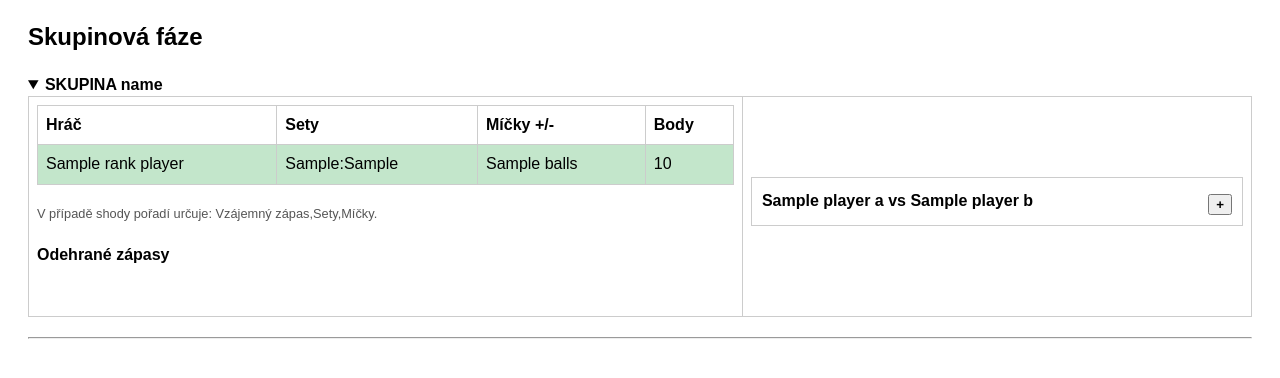
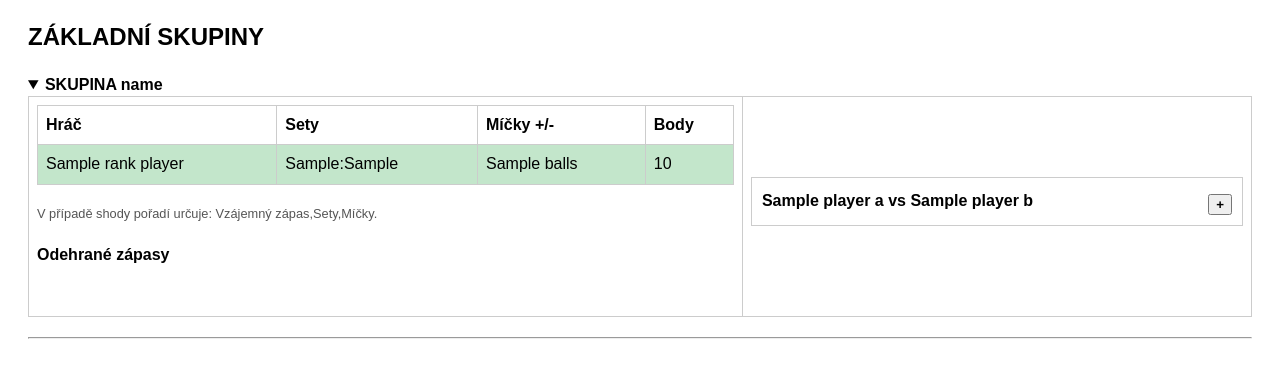
Before and after one commit to Badsoul01/tournament_app, a Flask app: template templates/groups.html in a window 1280 px wide. Shown: the part 159-537 px from the top of the page. Run offline with Flask 3, Linux system fonts and the light colour scheme; the template is opened without the code that fills it: most values are stand-ins (such as "Sample title", 1, 10 or a date in 2020).

Commit message:
uprava nadpisu stránky

```diff
--- a/templates/groups.html
+++ b/templates/groups.html
@@ -7,7 +7,7 @@
 {% endblock %}
 
 {% block content %}
-    <h2>Skupinová fáze</h2>
+    <h2>ZÁKLADNÍ SKUPINY</h2>
 
     {% for group_name in tournament.group_stage.groups.keys() %}
         <details open>
```
